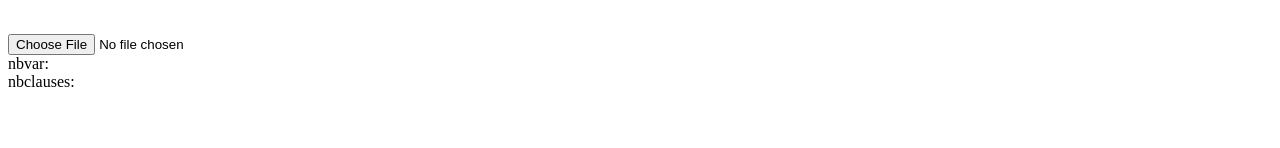
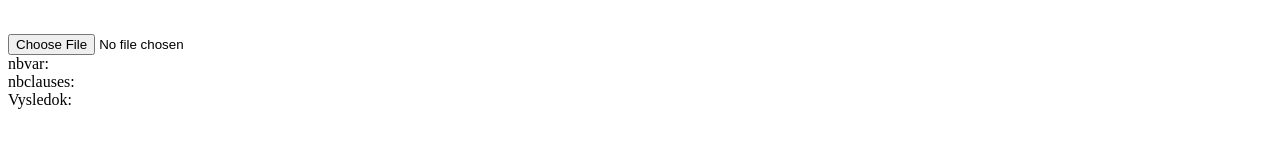
Before and after one commit to Mr-SvaRoq/ADS_CVIKA, an Angular app: page / in a window 1280 px wide. Shown: the part 154-302 px from the top of the page. Built offline with nearby package versions, Linux system fonts and the light colour scheme.

Commit message:
Zadanie 3

```diff
--- a/src/app/zadanie3/zadanie3.component.html
+++ b/src/app/zadanie3/zadanie3.component.html
@@ -13,7 +13,8 @@
 <div>
 
   nbvar: {{this.nbvar}} <br>
-  nbclauses: {{this.nbclauses}}
+  nbclauses: {{this.nbclauses}} <br>
+  Vysledok: {{this.result}}
 
   <div *ngFor="let res of tfArray; index as i">
     --- x{{res.vertex}}: {{res.value}} --
--- a/src/app/zadanie3/zadanie3.component.ts
+++ b/src/app/zadanie3/zadanie3.component.ts
@@ -161,7 +161,7 @@ export class Zadanie3Component implements OnInit {
     this.order.push(vertex);
   }
 
-  // vytvaranie komponentov
+  // vytvaranie strong connected komponentov, topologicky sort
   dfs2(v: number, com: {}): any {
     if (this.visited[v]) {
       return com;
```
Also changed, not shown: resources/Zadanie3/file.txt.
